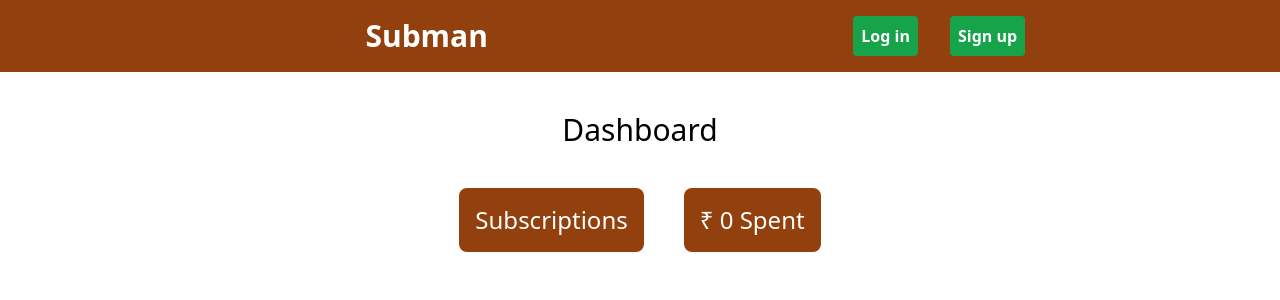
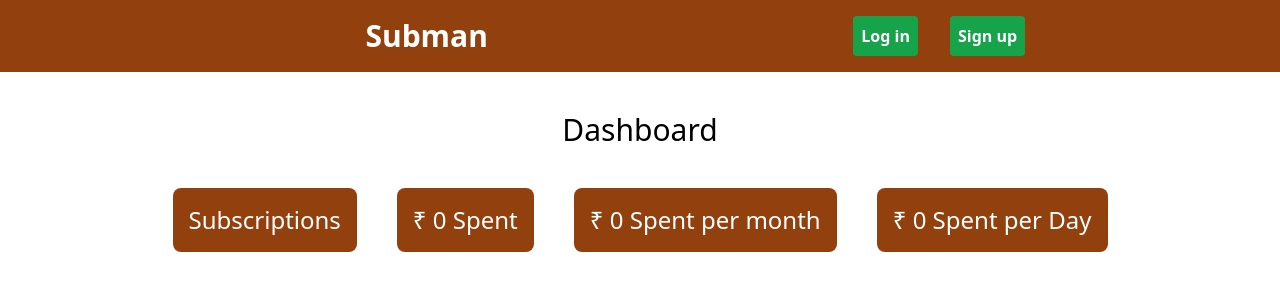
Before and after one commit to Adithya-why/subManageFront, a React (Vite) app: page /dashboard in a window 1280 px wide. Shown: the top 300 px of the page. Built offline with nearby package versions, Linux system fonts and the light colour scheme; no server answers; sample sign-in values are in the browser's storage.

Commit message:
added spends to dashboard

```diff
--- a/src/App.jsx
+++ b/src/App.jsx
@@ -18,6 +18,8 @@ import DashBoard from './components/DashBoard';
 
 
 function App() {
+
+  //used to login if jwt present
 
 
   //used to get user after login or register
--- a/src/components/DashBoard.jsx
+++ b/src/components/DashBoard.jsx
@@ -50,12 +50,20 @@ export default function DashBoard({ user }){
 
 
     let count = subs.length;
-    let cost = 0
+    let cost = 0;
+
+    let pricePerMonth = 0
 
 
     for(let i = 0;i<count;i++){
         cost+= subs[i].price;
+
+        pricePerMonth += (subs[i].price / subs[i].duration )*12 ;
+
     }
+
+
+
 
 
 
@@ -67,6 +75,8 @@ export default function DashBoard({ user }){
             <div className="flex justify-center gap-10  text-2xl  text-white font-thin">
                 <div className="p-4 bg-amber-800 rounded-lg">{count} Subscriptions</div>
                 <div className="p-4 bg-amber-800 rounded-lg">₹ {cost} Spent</div>
+                <div className="p-4 bg-amber-800 rounded-lg">₹ {pricePerMonth.toFixed(0)} Spent per month</div>
+                <div className="p-4 bg-amber-800 rounded-lg">₹ {(pricePerMonth/12).toFixed(0)} Spent per Day</div>
             </div>
 
 
```
